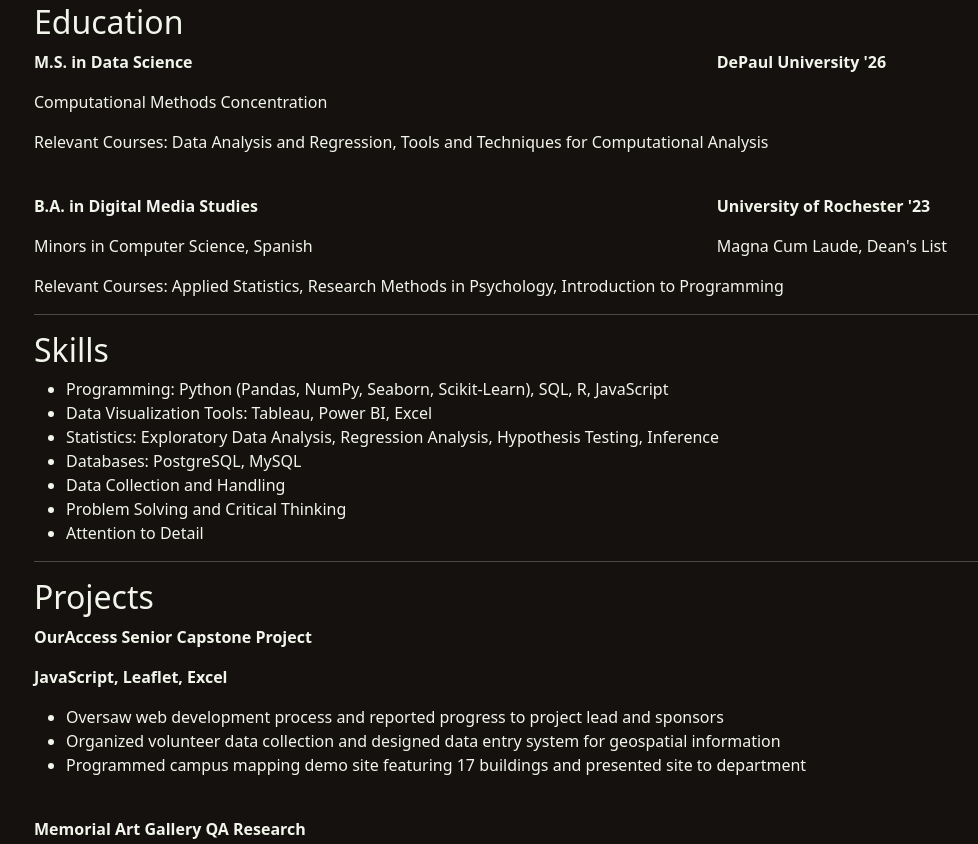
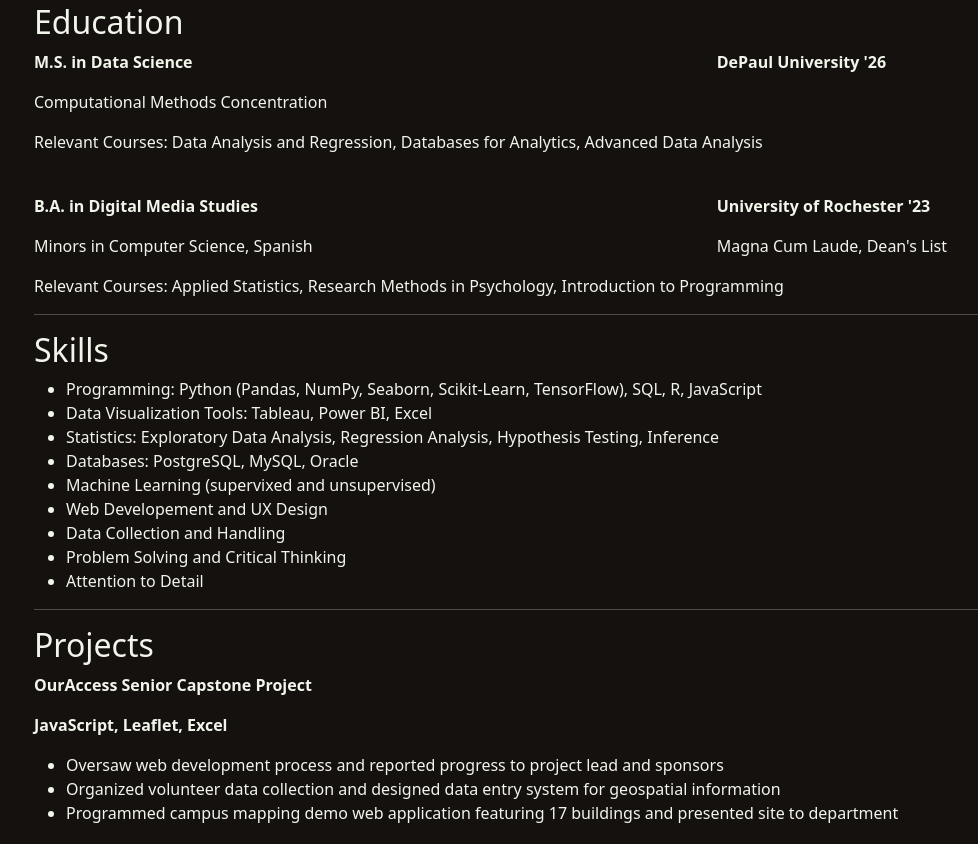
Before and after one commit to miranda-price/data-portfolio, a plain HTML site: page resume.html in a window 1280 px wide. Shown: the part 313-1157 px from the top of the page, without its empty margins (106-1084 px from the left). Drawn offline with nearby package versions, Linux system fonts and the light colour scheme.

Commit message:
updated resume

```diff
--- a/resume.html
+++ b/resume.html
@@ -52,7 +52,7 @@
             <p><strong>DePaul University '26</strong></p>
         </div>
     </div>
-    <p>Relevant Courses: Data Analysis and Regression, Tools and Techniques for Computational Analysis</p>
+    <p>Relevant Courses: Data Analysis and Regression, Databases for Analytics, Advanced Data Analysis</p>
 
     <br>
     <div class="row">
@@ -70,14 +70,15 @@
     <hr>
     <h2>Skills</h2>
     <ul>
-    <li>Programming: Python (Pandas, NumPy, Seaborn, Scikit-Learn), SQL, R, JavaScript</li>
+    <li>Programming: Python (Pandas, NumPy, Seaborn, Scikit-Learn, TensorFlow), SQL, R, JavaScript</li>
     <li>Data Visualization Tools: Tableau, Power BI, Excel</li>
     <li>Statistics: Exploratory Data Analysis, Regression Analysis, Hypothesis Testing, Inference</li>
-    <li>Databases: PostgreSQL, MySQL</li>
+    <li>Databases: PostgreSQL, MySQL, Oracle</li>
+    <li>Machine Learning (supervixed and unsupervised)</li>
+    <li>Web Developement and UX Design</li>
     <li>Data Collection and Handling</li>
     <li>Problem Solving and Critical Thinking</li>
     <li>Attention to Detail</li>
-
     </ul>
 
     <hr>
@@ -87,7 +88,7 @@
     <ul>
       <li>Oversaw web development process and reported progress to project lead and sponsors</li>
       <li>Organized volunteer data collection and designed data entry system for geospatial information</li>
-      <li>Programmed campus mapping demo site featuring 17 buildings and presented site to department</li>
+      <li>Programmed campus mapping demo web application featuring 17 buildings and presented site to department</li>
     </ul>
 
     <br>
```
